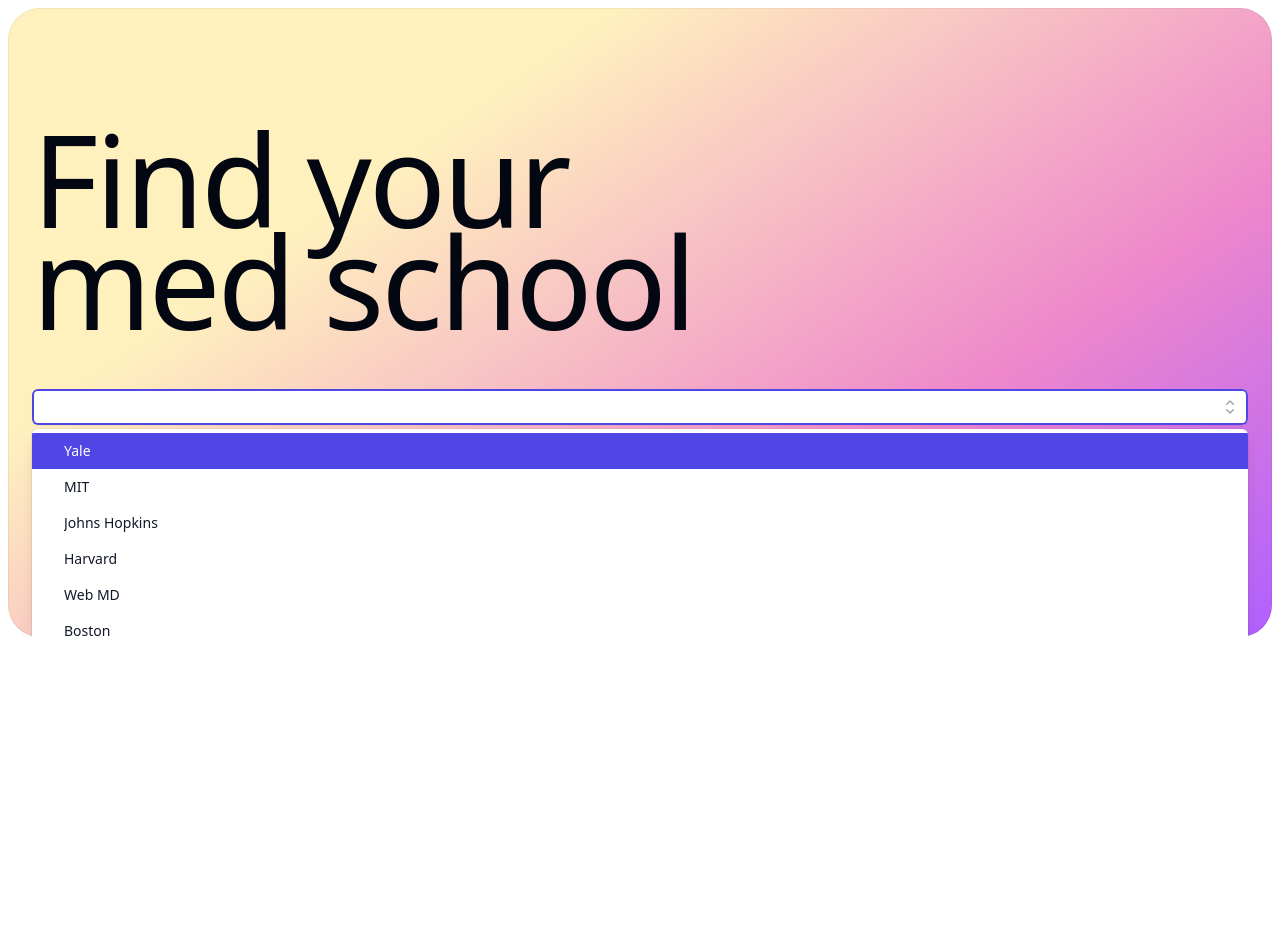
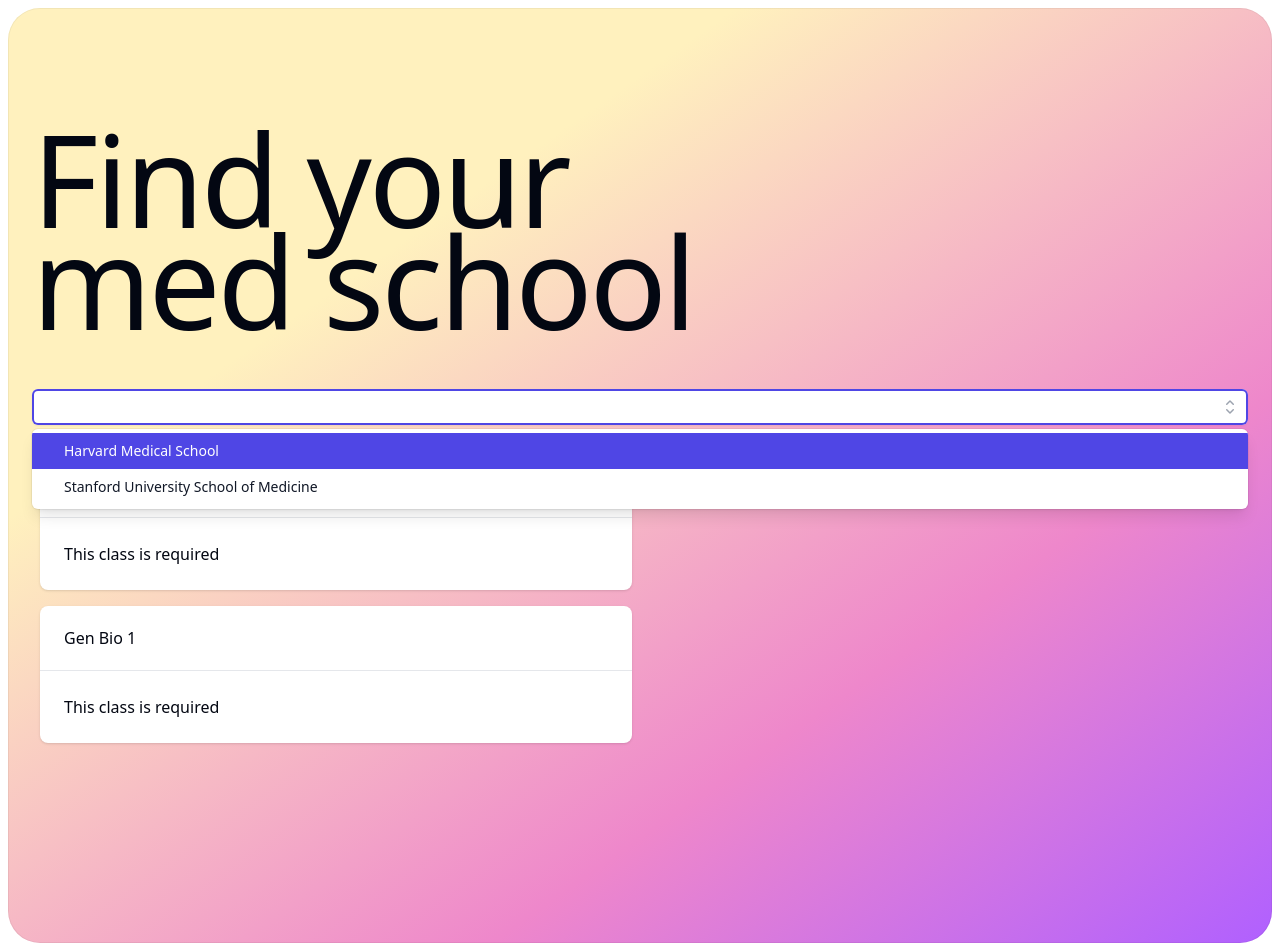
Before and after one commit to AarooneyFarr/MedSchoolCalc, a Next.js app: page / in a window 1280 px wide. Both pictures are taken after a click on the button 1230 px from the left and 406 px from the top of the page. Before the commit the page ends 800 px from the top, so only its background shows below. Built offline with nearby package versions, Linux system fonts and the light colour scheme; a web font is replaced by a local one.

Commit message:
update 2

```diff
--- a/src/components/Combobox.tsx
+++ b/src/components/Combobox.tsx
@@ -23,26 +23,20 @@
 } from '@headlessui/react'
 import { CheckIcon, ChevronUpDownIcon } from '@heroicons/react/20/solid'
 import { useState } from 'react'
+import medSchoolData from '../data/classdata'
+import Card from './Card'
 
-const people = [
-  { id: 1, name: 'Yale' },
-  { id: 2, name: 'MIT' },
-  { id: 3, name: 'Johns Hopkins' },
-  { id: 4, name: 'Harvard' },
-  { id: 5, name: 'Web MD' },
-  { id: 6, name: 'Boston' },
-  // More users...
-]
+const schools = medSchoolData
 
 export default function Example() {
   const [query, setQuery] = useState('')
-  const [selectedPerson, setSelectedPerson] = useState([])
+  const [selectedSchools, setSelectedSchools] = useState([])
 
-  const filteredPeople =
+  const filteredSchools =
     query === ''
-      ? people
-      : people.filter((person) => {
-          return person.name.toLowerCase().includes(query.toLowerCase())
+      ? schools
+      : schools.filter((school) => {
+          return school.name.toLowerCase().includes(query.toLowerCase())
         })
 
   return (
@@ -50,10 +44,10 @@
       <Combobox
         as="div"
         multiple
-        value={selectedPerson}
+        value={selectedSchools}
         onChange={(person) => {
           setQuery('')
-          setSelectedPerson(person)
+          setSelectedSchools(person)
         }}
       >
         {/* <Label className="block text-sm/6 font-medium text-gray-900">
@@ -73,16 +67,16 @@
             />
           </ComboboxButton>
 
-          {filteredPeople.length > 0 && (
+          {filteredSchools.length > 0 && (
             <ComboboxOptions className="absolute z-10 mt-1 max-h-60 w-full overflow-auto rounded-md bg-white py-1 text-base shadow-lg ring-1 ring-black/5 focus:outline-none sm:text-sm">
-              {filteredPeople.map((person) => (
+              {filteredSchools.map((school, index) => (
                 <ComboboxOption
-                  key={person.id}
-                  value={person}
+                  key={index}
+                  value={school}
                   className="group relative cursor-default select-none py-2 pl-8 pr-4 text-gray-900 data-[focus]:bg-indigo-600 data-[focus]:text-white data-[focus]:outline-none"
                 >
                   <span className="block truncate group-data-[selected]:font-semibold">
-                    {person.name}
+                    {school.name}
                   </span>
 
                   <span className="absolute inset-y-0 left-0 hidden items-center pl-1.5 text-indigo-600 group-data-[selected]:flex group-data-[focus]:text-white">
@@ -94,7 +88,7 @@
           )}
         </div>
       </Combobox>
-      {selectedPerson.map((school: any, index) => {
+      {selectedSchools.map((school: any, index) => {
         return (
           <span
             key={index}
@@ -105,7 +99,7 @@
               type="button"
               className="group relative -mr-1 size-3.5 rounded-sm hover:bg-gray-500/20"
               onClick={() => {
-                setSelectedPerson((e: any) =>
+                setSelectedSchools((e: any) =>
                   e.filter((val: any) => val.name != school.name),
                 )
               }}
@@ -122,7 +116,20 @@
           </span>
         )
       })}
-      <div className="mt-5"></div>
+      <div className="mt-5">
+        {schools.map((school, index) => {
+          return (
+            <div key={index} className="grid grid-flow-row-dense grid-cols-2">
+              <div className="p-2">
+                <Card
+                  title={school.requiredClasses[0].name}
+                  description={'This class is required'}
+                />
+              </div>
+            </div>
+          )
+        })}
+      </div>
     </div>
   )
 }
```
